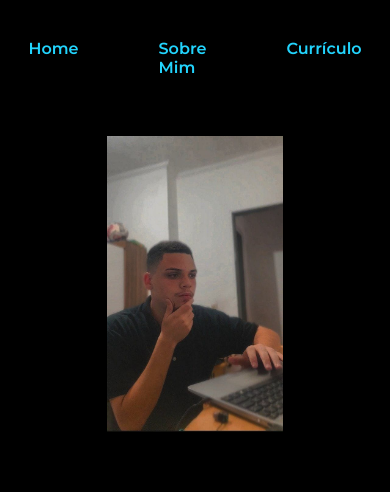
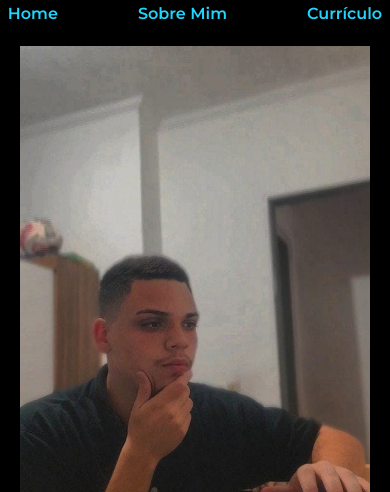
Before and after one commit to leonardodemoura/portfolio, a plain HTML site: page index.html in a window 390 px wide. Shown: the top 492 px of the page. Drawn offline with nearby package versions, Linux system fonts and the light colour scheme.

Commit message:
Update style.css

```diff
--- a/styles/style.css
+++ b/styles/style.css
@@ -115,6 +115,7 @@ body {
 
 .apresentacao__imagem {
     width: 50%;
+    height: 70vh;
 }
 
 .rodape {
@@ -146,9 +147,9 @@ body {
     }
 }
 
-@media (max-width: 1200px) {
+@media  (max-width: 1200px) {
     .cabecalho {
-        padding: 10%;
+        padding: 1%;
     }
     .cabecalho__menu{
         justify-content: center;
@@ -160,4 +161,8 @@ body {
     .apresentacao__conteudo {
         width: auto;
     }
+
+    .apresentacao__imagem {
+        width: auto;
+    }
 }
```
